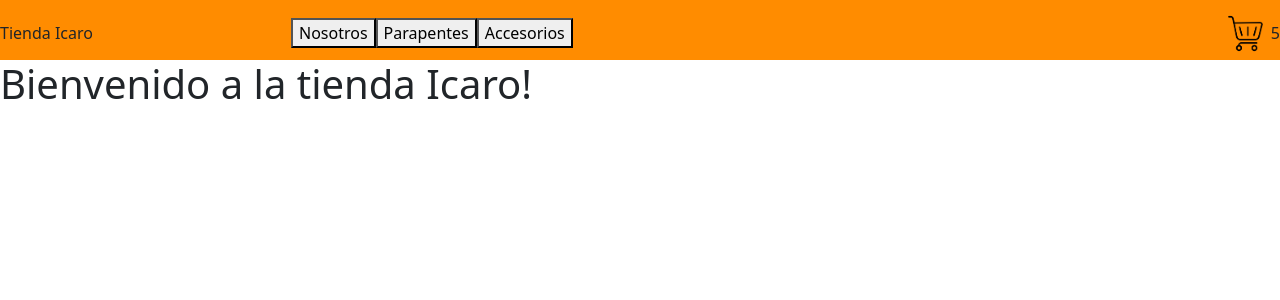
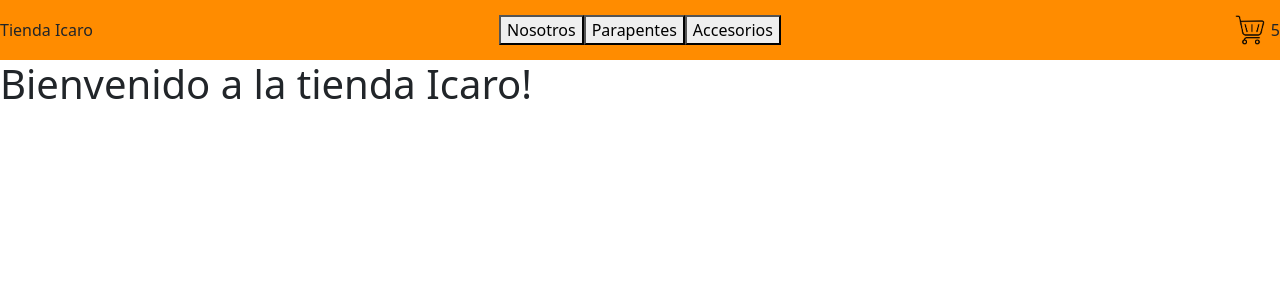
Before and after one commit to Tomi-422/Icaro-app, a React (Create React App) app: page / in a window 1280 px wide. Shown: the top 300 px of the page. Built offline with nearby package versions, Linux system fonts and the light colour scheme.

Commit message:
Pre entrega 01 Formica Tomas

```diff
--- a/src/components/navbar/navbar.css
+++ b/src/components/navbar/navbar.css
@@ -4,5 +4,18 @@
     height: 60px;
     justify-content: space-around;
     flex-direction: row;
+}
 
+.logo{
+    width: 33%;
 }
+
+.botones {
+    width: 33%;
+    display: flex;
+    justify-content: center;
+}
+
+.cartWdg {
+    width: 33%;
+}
--- a/src/components/navbar/navbar.js
+++ b/src/components/navbar/navbar.js
@@ -3,8 +3,8 @@ import CartWidget from "../cartWidget/cartWidget";
 
 const Navbar = () => {
     return (
-        <nav class="navbar">
-            <div>
+        <nav class="navbar container-fluid">
+            <div class="logo">
                <span>Tienda Icaro</span>
             </div>
             <div class="botones">
@@ -12,11 +12,11 @@ const Navbar = () => {
                 <button>Parapentes</button>
                 <button>Accesorios</button>
             </div>
-            <CartWidget />
+            <div class="cartWdg">
+                <CartWidget />
+            </div>
         </nav>
     )
 };
 
 export default Navbar;
-
-//style={{alignText:"center"}}
```
